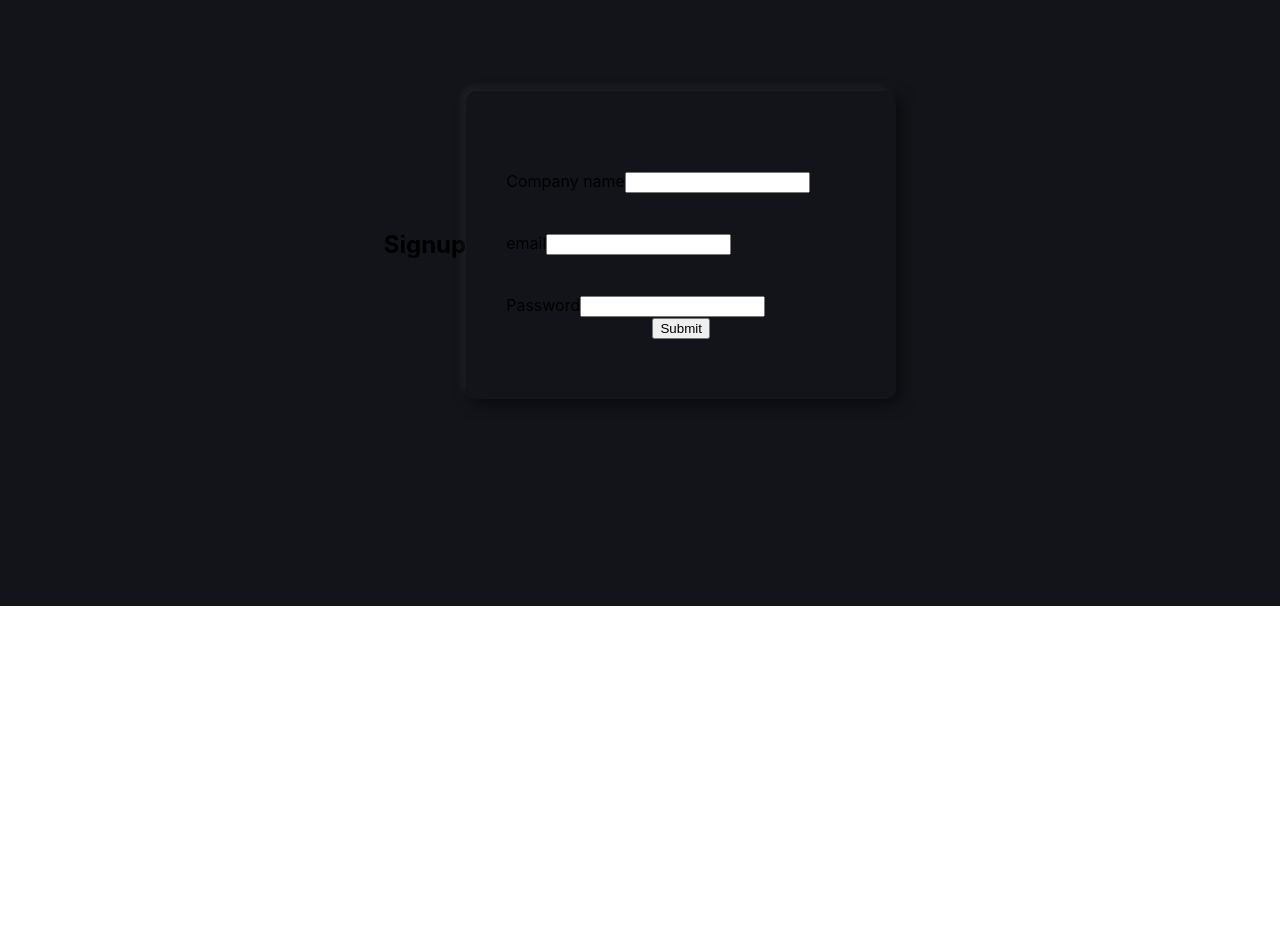
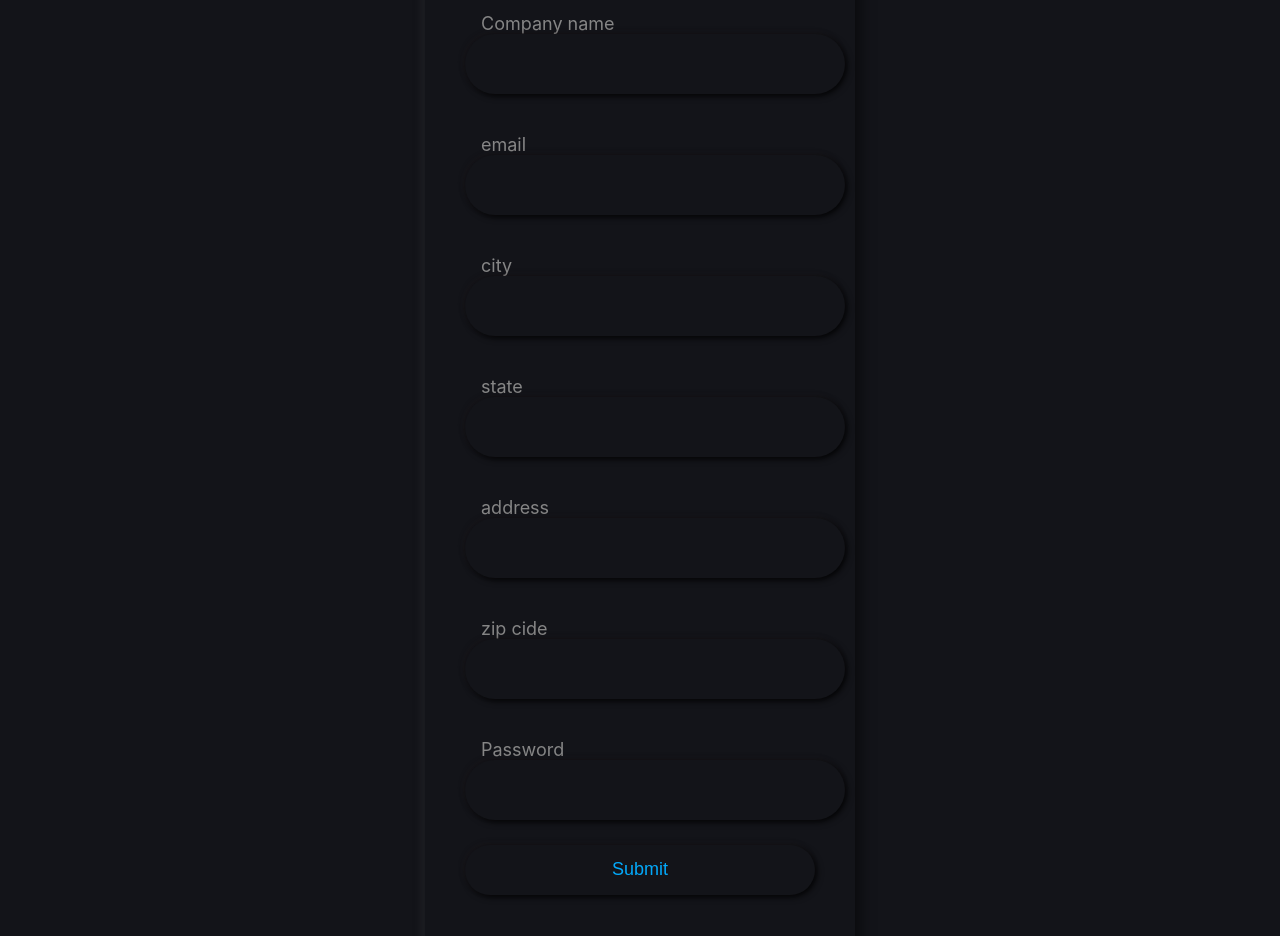
Before and after one commit to Rennatts/React-company-web-page, a React (Create React App) app in the folder website/: page /register in a window 1280 px wide. Shown: the part 180-1116 px from the top of the page. Before the commit the page ends 800 px from the top, so only its background shows below. Built offline with nearby package versions, Linux system fonts and the light colour scheme.

Commit message:
website project third update

```diff
--- a/website/src/companies/Login.js
+++ b/website/src/companies/Login.js
@@ -1,35 +1,109 @@
-import React, { Component } from 'react'
+import React, { useState, useEffect } from 'react';
+import {Redirect} from 'react-router-dom';
+import { useDispatch, connect } from 'react-redux';
+import { signin } from './../redux/actions/companyActions';
 import './login.css';
 
-class Login extends Component {
-    render() {
-        return (
-            <div className="my_account">
+import {
+    TOGGLE_SUCCESS
+} from '../redux/types/companyTypes';
 
-                <div className="container">
-                    <div className="form">
-                        <h2>Login</h2>
-                        <div className="input">
-                            <div className="inputbox">
-                                <label>Email</label>
-                                <input type="text" placeholder="mail@email.com"></input>
-                            </div>
-                            <div className="inputbox">
-                                <label>Keyword</label>
-                                <input type="text" placeholder="..."></input>
-                            </div>
-                            <div className="inputbox">
-                                <input type="submit" value="Sign In"></input>
-                            </div>
-                        </div>
-                        <p className="forget">Forgot password? CLICK HERE</p>
-                    </div>
 
+function Login({companyError, companySuccess}) {
+
+    const[ company, setCompany ] = useState({
+        email: "",
+        password: ""
+    });
+
+    const dispatch = useDispatch();
+
+    const {email, password} = company;
+
+    const [error, setError] = useState(null);
+    const [success, setSuccess] = useState(false);
+
+
+    useEffect(() => {
+        if ( companyError && companyError !== null ) {
+            setError(companyError);
+        }
+        if(companySuccess) {
+            setSuccess(companySuccess);
+            dispatch({type: TOGGLE_SUCCESS})
+        }
+    }, [companyError, companySuccess, dispatch]);
+
+
+    function showError() {
+        return error && <div className="alert alert-danger">{error}</div>
+    };
+
+
+    function redirectUser(){
+        return success && <Redirect to="/"></Redirect>
+
+    };
+
+
+    function handleInputChange(event) {
+        setCompany({...company, [event.target.name]: event.target.value});
+    };
+
+
+    function handleFormSubmit(event){
+        event.preventDefault();
+        dispatch(signin(company));
+    };
+
+    return (
+        <div className="container">
+
+            {showError()}
+
+            {redirectUser()}
+
+            <form className="form">
+            <h2 className="title">Log in</h2>
+
+                <div className="input">
+                    <label>email</label>
+                    <input
+                    onChange={(event)=> handleInputChange(event)}
+                    type="email"
+                    name= "email"
+                    required
+                    className="form-control"
+                    value={email}></input>
                 </div>
 
-            </div>
-        );
-    }
-}
+                <div className="input">
+                    <label>Password</label>
+                    <input
+                    onChange={(event)=> handleInputChange(event)}
+                    type="password"
+                    name= "password"
+                    required
+                    className="form-control"
+                    value={password}></input>
+                </div>
 
-export default Login;
+                <div className="inputbox">
+                   <button className="register_btn" onClick={handleFormSubmit}>Submit</button>
+                </div>
+
+            </form>
+
+        </div>
+    );
+
+};
+
+const mapStateToProps = ({company: {companyError, companySuccess}}) => ({
+    companyError,
+    companySuccess
+
+});
+
+
+export default connect(mapStateToProps, null)(Login);
--- a/website/src/companies/login.css
+++ b/website/src/companies/login.css
@@ -96,3 +96,79 @@
     color: #ff0047;
     margin-left: 10px;
 }
+
+
+
+.input label{
+    display: block;
+    color: #868686;
+    padding-left: 16px;
+    margin-bottom: -20px;
+    font-size: 18px;
+}
+
+
+.form .input input {
+    margin-top: 20px;
+
+}
+
+
+.input .form-control:active {
+    color: #006c9c;
+    margin-top: 3px;
+    box-shadow:  2px 2px 6px rgba(58, 36, 36, 0.1),
+    2px 2px 6px rgba(0,0,0,0.8);
+
+}
+
+.form .input .form-control {
+    width: 100%;
+    height: 50px;
+    background: #131419;
+    border: none;
+    outline: none;
+    border-radius: 40px;
+    padding: 5px 15px;
+    color: #fff;
+    font-size: 18px;
+    color: #03a9fa;
+    box-shadow:  -2px -2px 6px rgba(58, 36, 36, 0.1),
+    2px 2px 6px rgba(0,0,0,0.8);
+
+}
+
+
+.register_btn {
+    width: 100%;
+    height: 50px;
+    background: #131419;
+    border: none;
+    outline: none;
+    border-radius: 40px;
+    padding: 5px 15px;
+    color: #fff;
+    font-size: 18px;
+    color: #03a9fa;
+    box-shadow:  -2px -2px 6px rgba(58, 36, 36, 0.1),
+    2px 2px 6px rgba(0,0,0,0.8);
+    margin-top: 25px;
+
+}
+
+
+.form .inputbox .register_btn:active {
+    color: #006c9c;
+    margin-top: 3px;
+    box-shadow:  2px 2px 6px rgba(58, 36, 36, 0.1),
+    2px 2px 6px rgba(0,0,0,0.8);
+
+}
+
+
+
+.form .inputbox .register_btn::placeholder {
+    color: #555;
+    font-size: 18px;
+
+}
--- a/website/src/companies/register/Register.js
+++ b/website/src/companies/register/Register.js
@@ -16,13 +16,16 @@ function Register({ companyError, companySuccess }) {
     const[ company, setCompany ] = useState({
         company_name: "",
         email: "",
-        password: ""
-
+        password: "",
+        city: "",
+        state: "",
+        address: "",
+        zip_code: ""
     });
 
     const dispatch = useDispatch();
 
-    const { company_name, email, password } = company;
+    const { company_name, email, password, city, state, address, zip_code } = company;
 
     const [error, setError] = useState(null);
     const [success, setSuccess] = useState(false);
@@ -66,13 +69,13 @@ function Register({ companyError, companySuccess }) {
 
     return (
         <div className="container">
-            <h2 className="title">Signup</h2>
 
             {showError()}
 
             {redirectUser()}
 
             <form className="form">
+            <h2 className="title">Signup</h2>
                 <div className="input">
                     <label>Company name</label>
                     <input
@@ -96,6 +99,50 @@ function Register({ companyError, companySuccess }) {
                 </div>
 
                 <div className="input">
+                    <label>city</label>
+                    <input
+                    onChange={(event)=> handleInputChange(event)}
+                    type="city"
+                    name= "city"
+                    required
+                    className="form-control"
+                    value={city}></input>
+                </div>
+
+                <div className="input">
+                    <label>state</label>
+                    <input
+                    onChange={(event)=> handleInputChange(event)}
+                    type="state"
+                    name= "state"
+                    required
+                    className="form-control"
+                    value={state}></input>
+                </div>
+
+                <div className="input">
+                    <label>address</label>
+                    <input
+                    onChange={(event)=> handleInputChange(event)}
+                    type="address"
+                    name= "address"
+                    required
+                    className="form-control"
+                    value={address}></input>
+                </div>
+
+                <div className="input">
+                    <label>zip cide</label>
+                    <input
+                    onChange={(event)=> handleInputChange(event)}
+                    type="zip_code"
+                    name= "zip_code"
+                    required
+                    className="form-control"
+                    value={zip_code}></input>
+                </div>
+
+                <div className="input">
                     <label>Password</label>
                     <input
                     onChange={(event)=> handleInputChange(event)}
@@ -106,12 +153,15 @@ function Register({ companyError, companySuccess }) {
                     value={password}></input>
                 </div>
 
-                <button className="inputbox" onClick={handleFormSubmit} className="btn btn-raised btn-primary">Submit</button>
-
+                <div className="inputbox">
+                   <button className="register_btn" onClick={handleFormSubmit}>Submit</button>
+                </div>
             </form>
 
         </div>
     )
+
+
 };
 
 
--- /dev/null
+++ b/website/src/help/index.js
@@ -0,0 +1,47 @@
+export const isAuthenticated = () => {
+    if(typeof window === "undefined") {
+        return false
+    }
+
+    if(localStorage.getItem("jwt")) {
+        return JSON.parse(localStorage.getItem("jwt"))
+    } else {
+        return false
+    }
+
+};
+
+
+
+export const signout = (next) => {
+    if(typeof window !== "undefined"){
+        localStorage.removeItem("jwt")
+    }
+    next()
+    return fetch(`http://localhost:3001/companies/signout`, {
+        method: "GET"
+    })
+    .then(res => {
+        console.log(res);
+        return res.json()
+
+    })
+    .catch(err => console.log(err))
+
+};
+
+
+
+
+
+export const updateCompany = ( company ) => {
+    if(typeof window !== "undefined") {
+        if(localStorage.getItem('jwt')) {
+            let auth = JSON.parse(localStorage.getItem('jwt'))
+            auth.company = company
+            localStorage.setItem('jwt', JSON.stringify(auth))
+        }
+
+    };
+
+};
--- a/website/src/redux/actions/companyActions.js
+++ b/website/src/redux/actions/companyActions.js
@@ -46,6 +46,30 @@ export const authCheck = () => {
     };
 };
 
+export const signin = (company) => {
+    return (dispatch) => {
+        axios
+        .post("http://localhost:3001/companies/signin", company)
+        .then(res => {
+            if (res.data.error) {
+                dispatch({
+                    type: COMPANY_ERROR,
+                    payload: res.data.error
+                })
+            } else {
+                saveUserToLocalStorage(res.data);
+                dispatch({
+                    type: AUTH,
+                    payload: res.data
+                });
+            }
+        })
+        .catch(err=> console.log(err))
+
+    };
+
+};
+
 
 
 export const getAllCompanies = (token) => {
```
Also changed, not shown: website/src/components/header/Header.js (+35 -9 lines), 2 other files (tests, documents, lock files or other folders).
